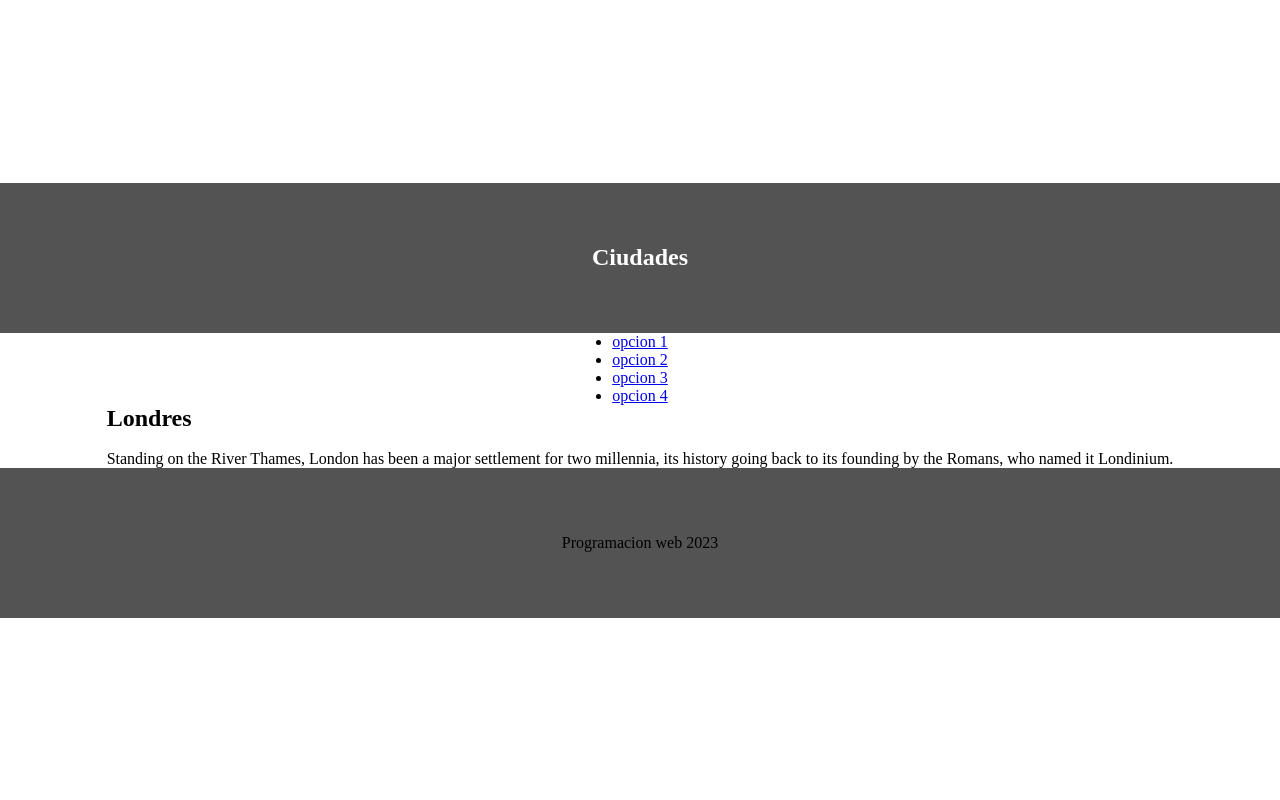
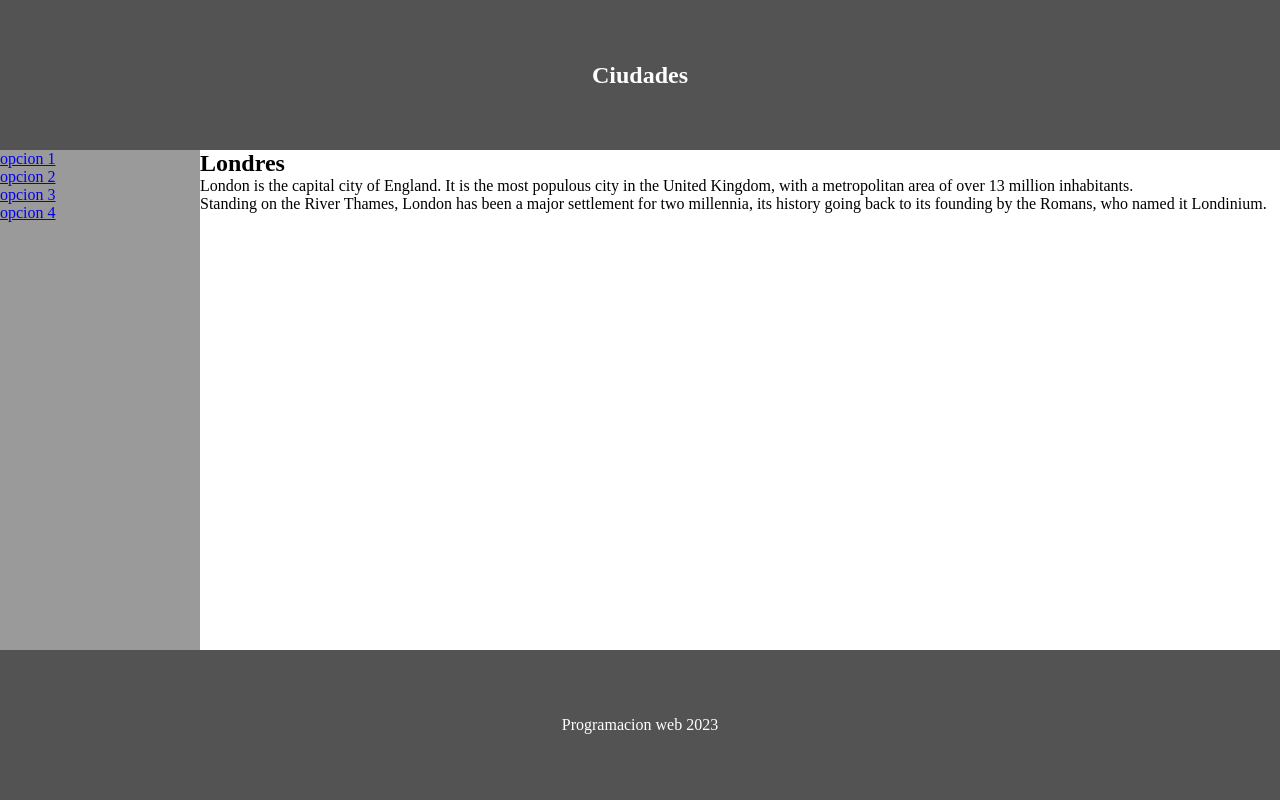
Before and after one commit to carlosedudardo/layout_css, a plain HTML site: page index.html in a window 1280 px wide. Drawn offline with Linux system fonts and the light colour scheme.

Commit message:
maquetacon con flex

```diff
--- a/css/index.css
+++ b/css/index.css
@@ -30,3 +30,23 @@
     color: #ffffff;
 
 }
+
+.PaginaPricipal .contenido{
+    display: flex;
+    flex-direction: row;
+    width: 100%;
+    justify-content: center;
+    align-items: center;
+    height: calc(100vh - 300px);
+}
+
+.contenido nav{
+    width: 200px;
+    background-color: #9a9a9a;
+    height: calc(100vh - 300px);
+}
+
+.contenido article{
+    width: calc(100% - 200px);
+    height: calc(100vh - 300px);
+}
--- a/index.html
+++ b/index.html
@@ -10,6 +10,7 @@
             <header>
                 <h1 class="colorWhite">Ciudades</h1>
             </header>
+            <section class="contenido">
             <nav>
                 <ul>
                     <li>
@@ -20,7 +21,7 @@
                     </li>
                     <li>
                         <a href="#">opcion 3</a>
-                    </li>
+                     </li>
                     <li>
                         <a href="#">opcion 4</a>
                     </li>
@@ -28,12 +29,13 @@
             </nav>
             <article>
                 <h2>Londres</h2>
-                <p class="colorWhite">London is the capital city of England. It is the most populous city in the
+                <p >London is the capital city of England. It is the most populous city in the
                     United Kingdom, with a metropolitan area of over 13 million inhabitants.</p>
                 <p>Standing on the River Thames, London has been a major settlement for two millennia,
                     its history going back to its founding by the Romans, who named it Londinium.</p>
             </article>
-            <footer>
+            </section>
+            <footer class="colorWhite">
                 <p>Programacion web 2023</p>
             </footer>
         </section>
```
